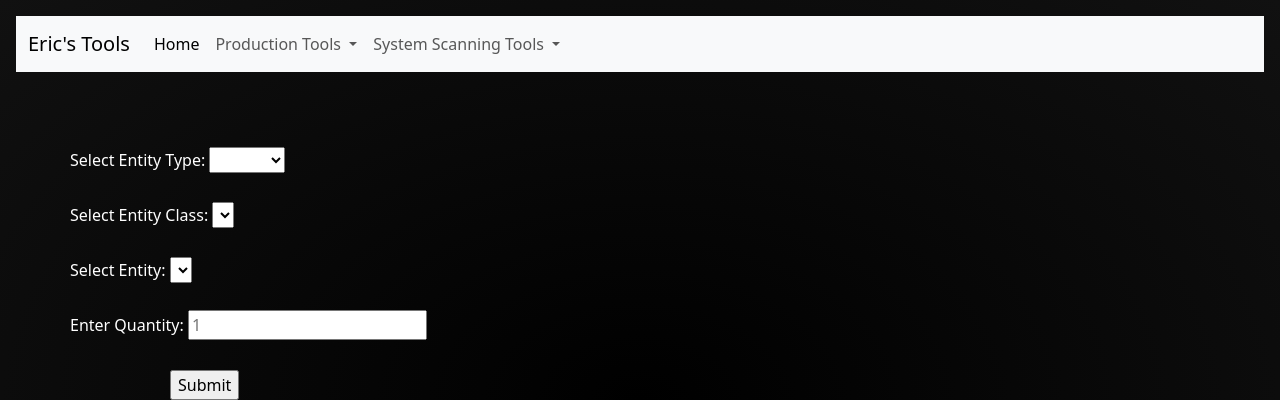
After one commit to Bistion/Erics_tools, a Flask app: page /estimate-project in a window 1280 px wide. The commit adds this page. Shown: the top 400 px of the page. Run offline with Flask 3, Linux system fonts and the light colour scheme; data comes from the database, SQL or seed files in the repository; both versions use the stored data as it was after the commit; lists and menus that the app fills with data are empty; some libraries are stand-ins or nearby versions.

Commit message:
adding material calculation

```diff
--- /dev/null
+++ b/dbProject.py
@@ -0,0 +1,46 @@
+from sqlalchemy import create_engine, text, inspect
+from sqlalchemy.orm import Session
+import pandas as pd
+import os, xmltodict
+from models.base import Base
+
+engine = create_engine(f"sqlite:///swc_info.db", echo=False)
+projEngine = create_engine(f"sqlite:///projects.db", echo=False)
+
+def entity_info(searchName):
+  pass
+
+def project_estimate(entityType,entityName,entityQty):
+  if entityQty == "":
+    entityQty = 1
+  tableName = f"{entityType}_info"
+  tableName = tableName.lower()
+  materialList = f"<h3>Materials required to build {entityQty} x {entityName}.</h3><br/>"
+  entityName = entityName.replace("'","''").replace(":","\:")
+  with engine.connect() as conn:
+    rmList = pd.read_sql(f"SELECT materials FROM '{tableName}' WHERE name == '{entityName}'", conn)
+    if rmList['materials'].loc[rmList.index[0]] == "No Materials":
+      materialData = f"Unique entity with no materials listed"
+    else:
+      rmList = rmList['materials'].loc[rmList.index[0]].split(",")
+      for rm in rmList:
+        if rm != "":
+          rmSplit = rm.split('-')
+          materialData = f"{rmSplit[0]}: {int(rmSplit[1]) * int(entityQty)}<br/>"
+  materialList += materialData
+  return materialList
+
+def get_entity_list():
+  entityDF = pd.DataFrame()
+  excludeList = ["creature_info", "entity_info", "npc_info", "weapon_info"]
+  with engine.connect() as conn:
+    tables = inspect(engine).get_table_names()
+    for table in tables:
+      if table in excludeList:
+        continue
+      else:
+        results = pd.read_sql(f"SELECT name, class FROM '{table}'", conn)
+        entityDF = pd.concat([results,entityDF])
+  entityDF = entityDF.sort_values(by=['class','name'])
+  entityJson = entityDF.to_json(orient='records')
+  return entityJson
--- /dev/null
+++ b/static/js/proj_lu_entity.js
@@ -0,0 +1,35 @@
+var entitysByClass = {
+  ship: ["","Super Capitals","Capital Ships","Frigates","Corvettes","Heavy Freighters","Light Freighters","Gunboats","Fighters","Satellites","Cargo Containers"],
+  vehicle: ["","Ground Vehicles","Speeders","Barges","Boats and Submarines"],
+  droid: ["","Astromech","Military","Protocol","medical","Labour","Security","Power"],
+  item: ["","Survival","Tools","Storage","Clothing","Armour","Computers","Medical Items","Drugs","Cybernetics","Trophy","Lightsaber Parts"],
+  weapon: ["","Projectile","Heavy Projectile","Non-Projectile"],
+  station: ["","Space Stations"],
+  facility: ["","1x1","1x3","1x5","1x10","1x19","3x3","3x5","4x7","4x8","5x5","6x6","7x7","8x8","9x9","10x10","20x20"]
+}
+
+  function setClass(value) {
+    if (value.length == 0) document.getElementById("entityClass").innerHTML = "<option></option>";
+    else {
+      var classOptions = "";
+      for (classId in entitysByClass[value]) {
+        classOptions += "<option>" + entitysByClass[value][classId] + "</option>";
+      }
+      document.getElementById("entityClass").innerHTML = classOptions;
+    }
+  }
+
+// var entityList = JSON.parse(document.getElementById("entityDiv"))
+  function setEntity(value) {
+    var entityJson = JSON.parse(entityList)
+    if (value.length == 0) document.getElementById("entityName").innerHTML = "<option></option>";
+    else {
+      var entityOptions = "<option></option>";
+      for (var i = 0; i < entityJson.length; i++) {
+        if (entityJson[i].class == value) {
+          entityOptions += "<option>" + entityJson[i].name + "</option>";
+        }
+      }
+      document.getElementById("entityName").innerHTML = entityOptions;
+    }
+  }
--- a/templates/base.html
+++ b/templates/base.html
@@ -35,8 +35,13 @@
             <li class="nav-item">
               <a class="nav-link active" aria-current="page" href="/">Home</a>
             </li>
-            <li class="nav-item">
-              <a class="nav-link" href="#">Features (TBD)</a>
+            <li class="nav-item dropdown">
+              <a class="nav-link dropdown-toggle" href="#" role="button" data-bs-toggle="dropdown"aria-expanded="false">
+                Production Tools
+              </a>
+              <ul class="dropdown-menu">
+                <li><a class="dropdown-item" href="/estimate-project">Entity Material Calculator</a></li>
+              </ul>
             </li>
             <li class="nav-item dropdown">
               <a class="nav-link dropdown-toggle" href="#" role="button" data-bs-toggle="dropdown" aria-expanded="false">
@@ -53,7 +58,7 @@
         </div>
       </div>
     </nav>
-    <div class="container">
+    <div class="container", style="padding:30px 0 0 0">
     {% block content %}
     {% endblock %}
     </div>
--- /dev/null
+++ b/templates/proj_lu_entity.html
@@ -0,0 +1,49 @@
+{% extends "base.html" %}
+{% block title %}Entity Lookup{% endblock %}
+{% block content %}
+<form class="mt-3" method="post">
+  <div>
+    <label style="padding:30px 0 0 0">Select Entity Type:</label>
+    <select name="entityType" id="entityType", onChange="setClass(this.value);">
+      <option value=""></option>
+      <option value="station">Station</option>
+      <option value="ship">Ship</option>
+      <option value="vehicle">Vehicle</option>
+      <option value="facility">Facility</option>
+      <option value="item">Item</option>
+      <option value="droid">Droid</option>
+    </select>
+  </div>
+  <div>
+    <label style="padding:30px 0 0 0">Select Entity Class:</label>
+    <select name="entityClass", id="entityClass", onChange="setEntity(this.value);">
+      <option value="" disabled selected></option>
+    </select>
+  </div>
+  <div>
+    <label style="padding:30px 0 0 0">Select Entity:</label>
+    <select name="entityName", id="entityName">
+      <option value="" disabled selected></option>
+    </select>
+  </div>
+  <div>
+    <label style="padding:30px 0 0 0">Enter Quantity:</label>
+    <input type="text" name="entityQty" placeholder="1">
+  </div>
+  <div style="padding:30px 0 0 100px">
+    <input type="submit" >
+  </div>
+ </form>
+{% endblock %}
+
+{% block scripts %}
+<script
+  src="https://cdnjs.cloudflare.com/ajax/libs/sql.js/1.10.3/sql-wasm.js" integrity="sha512-+6Q7hv5pGUBXOuHWw8OdQx3ac7DzM3oJhYqz7SHDku0yl9EBdMqegoPed4GsHRoNF/VQYK2LTYewAIEBrEf/3w==" crossorigin="anonymous" referrerpolicy="no-referrer">
+</script>
+<script>
+  const entityList = {{ entityJson|tojson }}
+</script>
+<script
+  src="{{ url_for('static', filename='js/proj_lu_entity.js') }}">
+</script>
+{% endblock %}
--- a/views.py
+++ b/views.py
@@ -2,7 +2,8 @@ from flask import Blueprint, render_template, request, redirect
 import os
 from werkzeug.utils import secure_filename
 import pandas as pd
-from database import *
+from dbSystem import *
+from dbProject import *
 
 views = Blueprint(__name__, "views")
 
@@ -69,3 +70,17 @@ def system_movement_view():
     return render_template('entity_lookup_results.html', tables=[value.to_html(classes='table-style', index=False)], titles=value.columns.values, value=system)
   else:
     return render_template("movement_report.html")
+
+@views.route("/estimate-project", methods=['GET','POST'])
+def project_estimate_view():
+  if request.method == 'POST':
+    entityType = request.form.get('entityType')
+    entityName = request.form.get('entityName')
+    entityQty = request.form.get('entityQty')
+    logOutput = project_estimate(entityType,entityName,entityQty)
+    with open ("./templates/logOutput.html", 'w') as lo:
+      lo.write(logOutput)
+    return render_template('upload_log.html')
+  else:
+    entityList = get_entity_list()
+    return render_template('proj_lu_entity.html', entityJson=entityList)
```
Also changed, not shown: templates/home.html (+13 -1 lines), dbSystem.py (renamed from database.py), swc_info.db (added).
